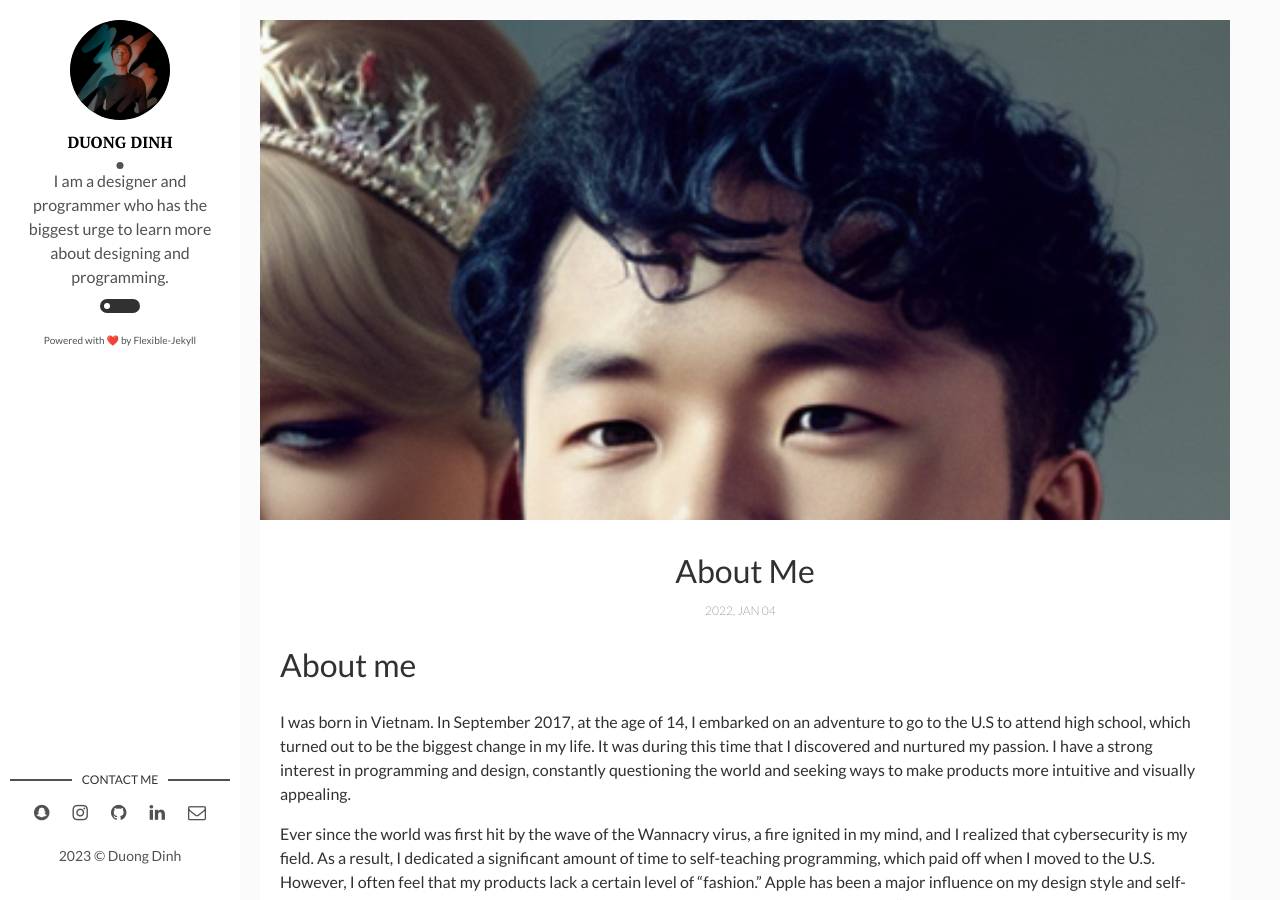
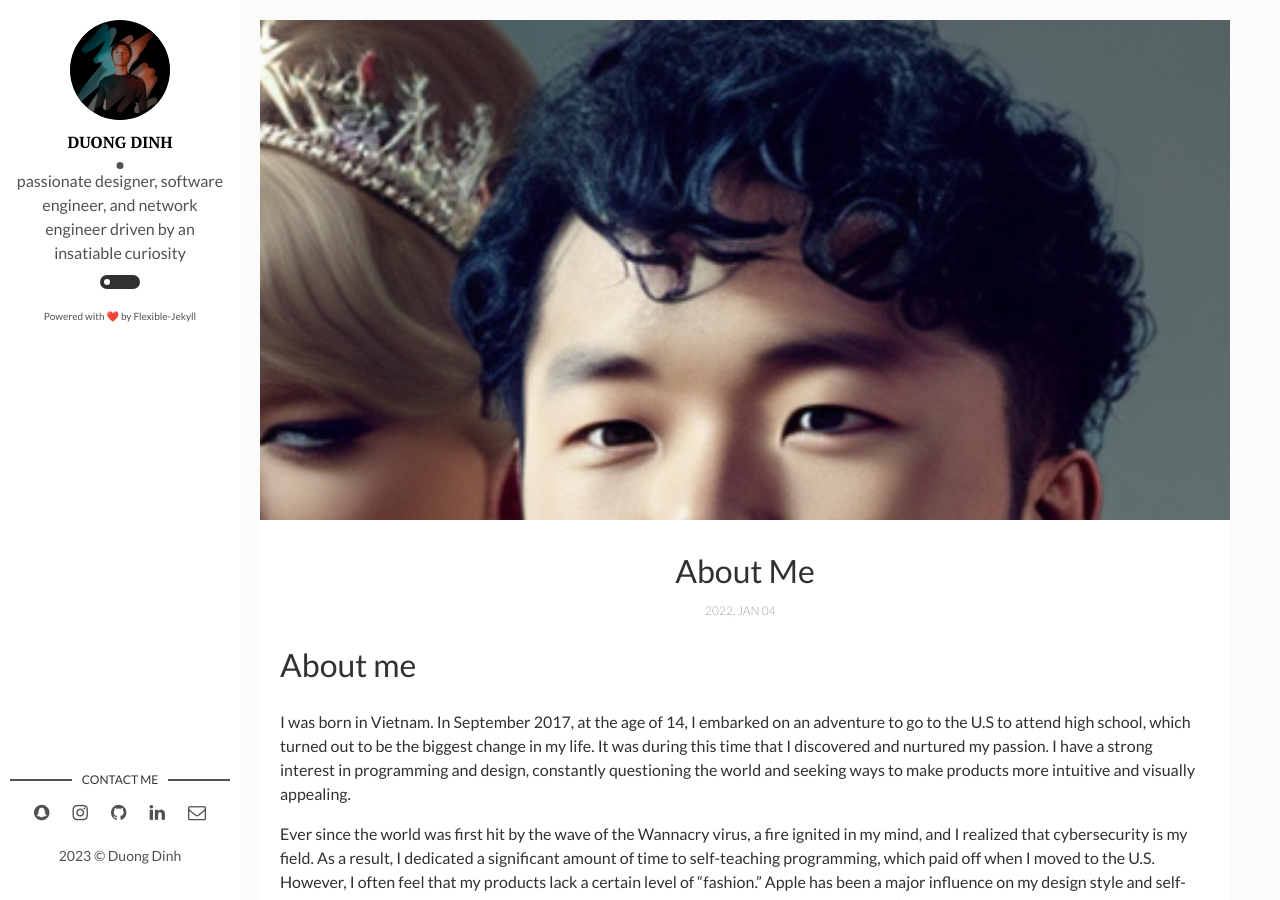
Before and after one commit to duongddinh/blog, a Jekyll site: the page built from _posts/2022-01-04-About-Me.markdown, in a window 1280 px wide and 900 px high. Built offline with Jekyll 4.4.1, drawn with Linux system fonts in a browser that asks for light colours; comment, search, counter and statistics services are not loaded.

Commit message:
Update _config.yml

```diff
--- a/_config.yml
+++ b/_config.yml
@@ -9,7 +9,7 @@ site-twitter: #if your site has a twitter account, enter it here
 # Author Settings
 author: Duong Dinh # add your name
 author-img: abc.png # add your photo
-about-author: I am a designer and programmer who has the biggest urge to learn more about designing and programming. # add description
+about-author: passionate designer, software engineer, and network engineer driven by an insatiable curiosity  # add description
 #social-twitter: bobdinh139 # add your Twitter handle
 #social-facebook: frychicken # add your Facebook handle
 social-github: frychicken # add your Github handle
```
